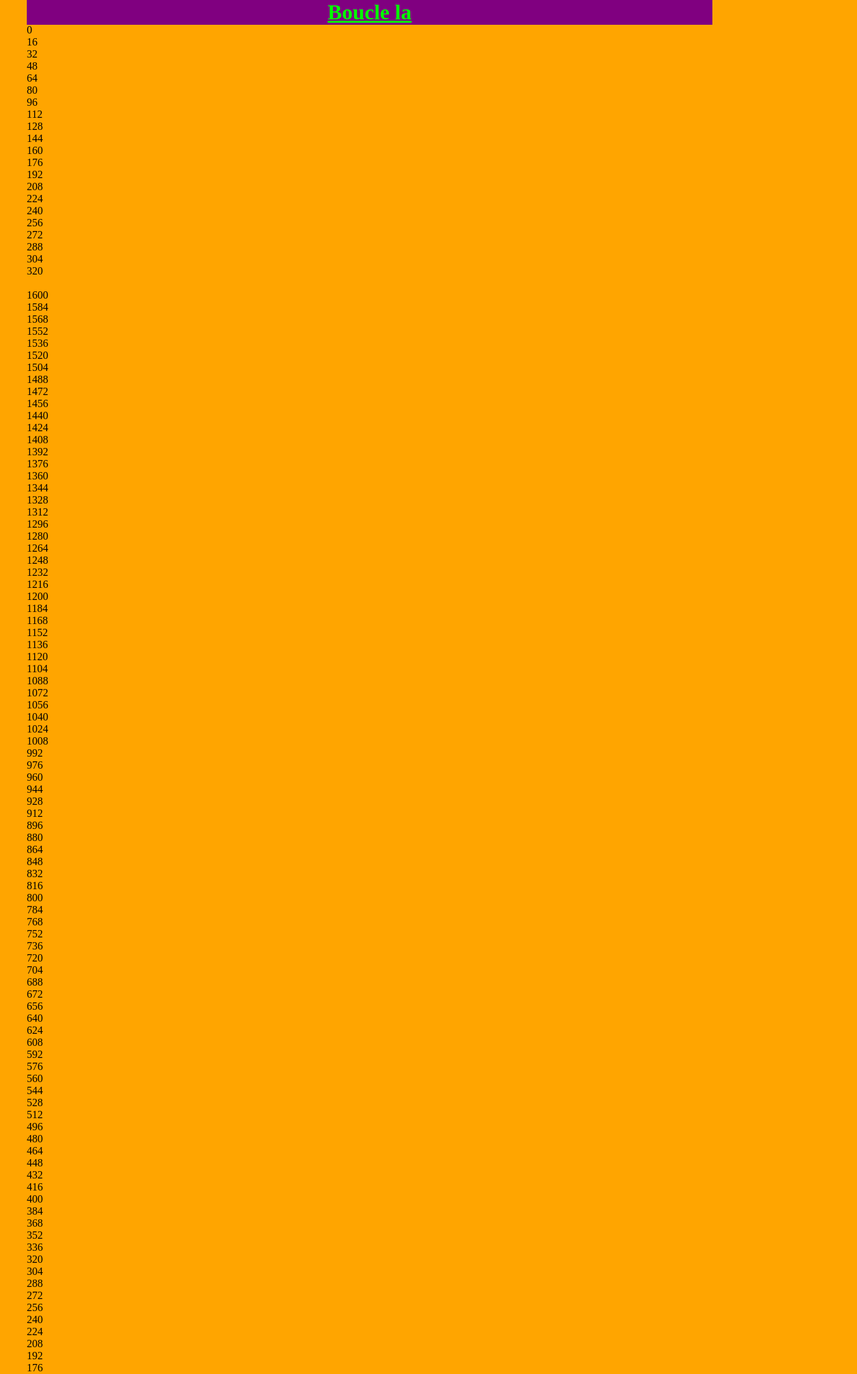
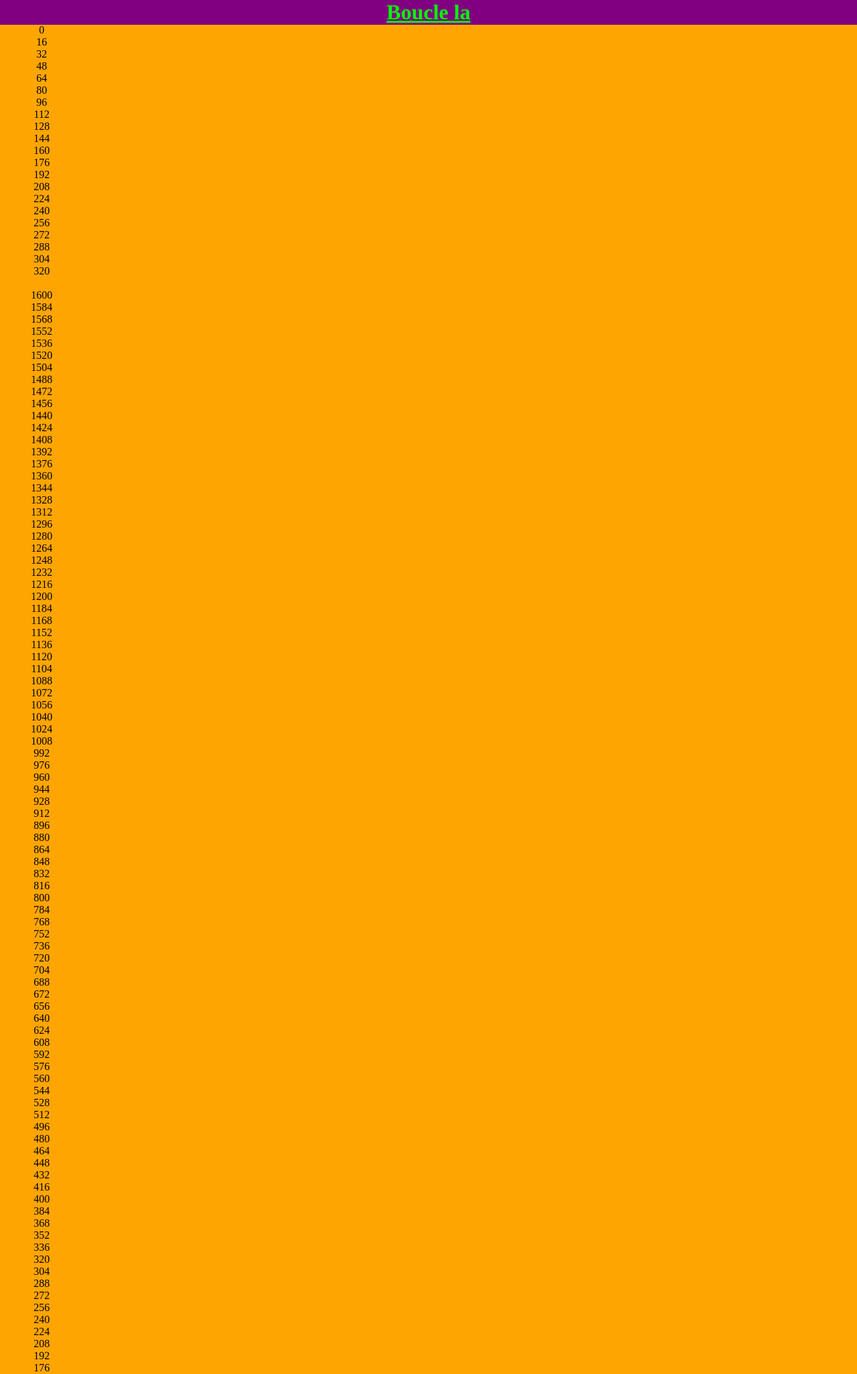
Before and after one commit to Tsukihub/startingPhp, a PHP site: page /boucle.php in a window 1280 px wide. Shown: the top 2052 px of the page at 67% size. Run offline with PHP 8.4, Linux system fonts and the light colour scheme.

Commit message:
decrement for pas de 12

```diff
--- a/boucle.php
+++ b/boucle.php
@@ -57,6 +57,11 @@ for ($l=1; $l <=100 ; $l+=15) {
 	echo ("<br/>"."on tient le bon bout");
 	# code...
 }
+
+for ($y=200; $y >=0 ; $y-=12) {
+	echo ("<br/>"."enfin!!!!");
+	# code...
+}
 ?>
 
 </body>
--- a/style/css/style.css
+++ b/style/css/style.css
@@ -1,15 +1,18 @@
+html {
+  width: 1200px; }
+
 body {
+  display: flex;
   background-color: orange;
   margin: 0 auto;
-  padding: 0 auto;
-  width: 1200px; }
+  width: 1200px;
+  text-align: center; }
   body h1 {
     color: lime;
     text-decoration: underline;
-    width: 80%;
+    width: 100%;
     margin: 0 auto;
     padding: 0 auto;
-    text-align: center;
     background-color: purple;
     position: fixed; }
 
--- a/style/scss/style.scss
+++ b/style/scss/style.scss
@@ -1,15 +1,19 @@
+html{
+width: 1200px;
+
+}
 body{
+	display: flex;
 	background-color: orange;
 	margin: 0 auto;
-	padding: 0 auto;
 	width: 1200px;
+	text-align: center;
 	h1{
 		color: lime;
 		text-decoration: underline;
-		width: 80%;
+		width: 100%;
 		margin: 0 auto;
 		padding: 0 auto;
-		text-align: center;
 		background:{
 			color: purple;
 
```
Also changed, not shown: 1 other file.
